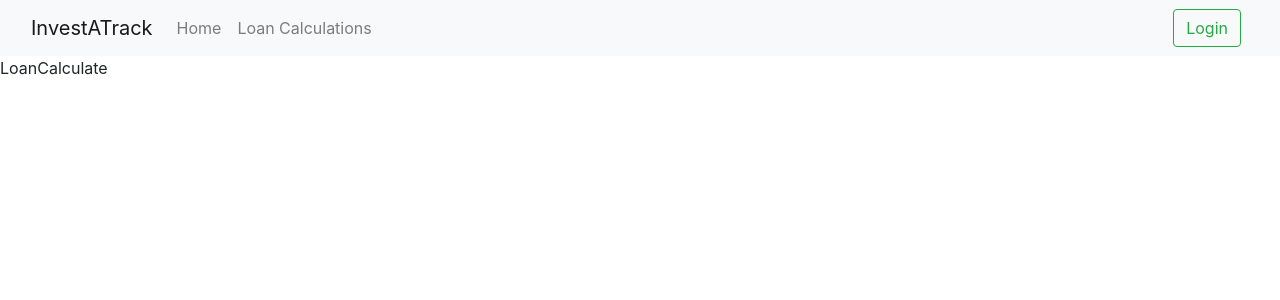
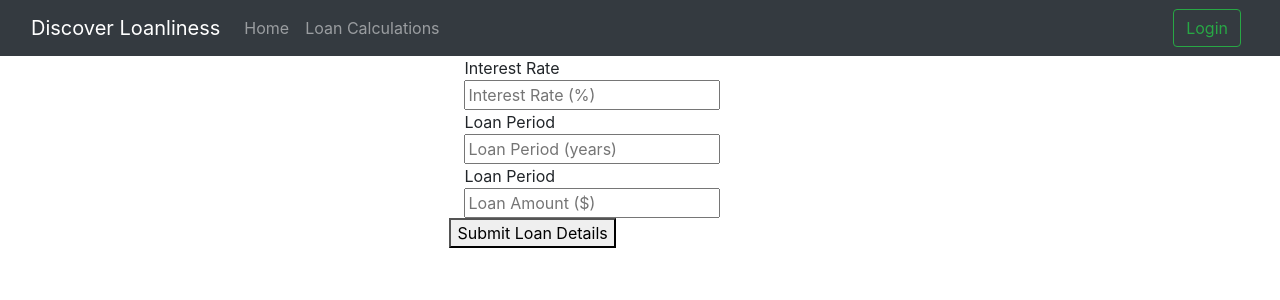
Before and after one commit to saddatahmad19/discoveraloan, a React (Create React App) app: page /#/calculateloans in a window 1280 px wide. Shown: the top 300 px of the page. Built offline with nearby package versions, Linux system fonts and the light colour scheme; no server answers.

Commit message:
More Updates

```diff
--- /dev/null
+++ b/src/components/AddLoan.js
@@ -0,0 +1,32 @@
+import React from 'react'
+
+const AddLoan = () => {
+  return (
+    <div className='d-flex justify-content-center'>
+        <div className=''>
+            <form className='col'>
+                <div className='col-sm-4'>
+                    <lable>Interest Rate</lable>
+                    <input placeholder='Interest Rate (%)' type='number' step='0.01' />
+                </div>
+
+                <div className='col-sm-4'>
+                    <lable>Loan Period</lable>
+                    <input placeholder='Loan Period (years)' type='number' step='0.01' />
+                </div>
+
+                <div className='col-sm-4'>
+                    <lable>Loan Period</lable>
+                    <input placeholder='Loan Amount ($)' type='number' step='0.01' />
+                </div>
+
+                <button type='submit' >Submit Loan Details</button>
+
+            </form>
+        </div>
+
+    </div>
+  )
+}
+
+export default AddLoan
--- a/src/components/Navbar.js
+++ b/src/components/Navbar.js
@@ -23,10 +23,10 @@ const Navbar = () => {
 
   return (
     <div>
-        <nav className="navbar navbar-inverse navbar-expand-lg navbar-light bg-light">
+        <nav className="navbar navbar-inverse navbar-expand-lg navbar-dark bg-dark ">
             <div className='container-fluid'>
 
-                <a className="navbar-brand" href="#">InvestATrack</a>
+                <a className="navbar-brand" href="#">Discover Loanliness</a>
                 <button className="navbar-toggler" type="button" data-toggle="collapse" data-target="#navbarSupportedContent" onClick={() => {setShow(!show)}}>
                     <span class="navbar-toggler-icon"></span>
                 </button>
--- a/src/routes/LoanCalculate.js
+++ b/src/routes/LoanCalculate.js
@@ -1,8 +1,11 @@
 import React from 'react'
+import AddLoan from '../components/AddLoan'
 
 const LoanCalculate = () => {
   return (
-    <div>LoanCalculate</div>
+    <div>
+        <AddLoan/>
+    </div>
   )
 }
 
--- a/src/routes/Login.js
+++ b/src/routes/Login.js
@@ -16,12 +16,12 @@ const Login = () => {
 
 
   return (
-    <div className='container'>
+    <div className='container d-flex justify-content-center pt-5'>
       <div className='card text-center' style={{width: 450}}>
         <div>
           <h1>Login</h1>
         </div>
-        <div className='card-body'>
+        <div className='card-body d-flex justify-content-center'>
           <GoogleButton onClick={handleGoogleSignIn}/>
         </div>
       </div>
```
